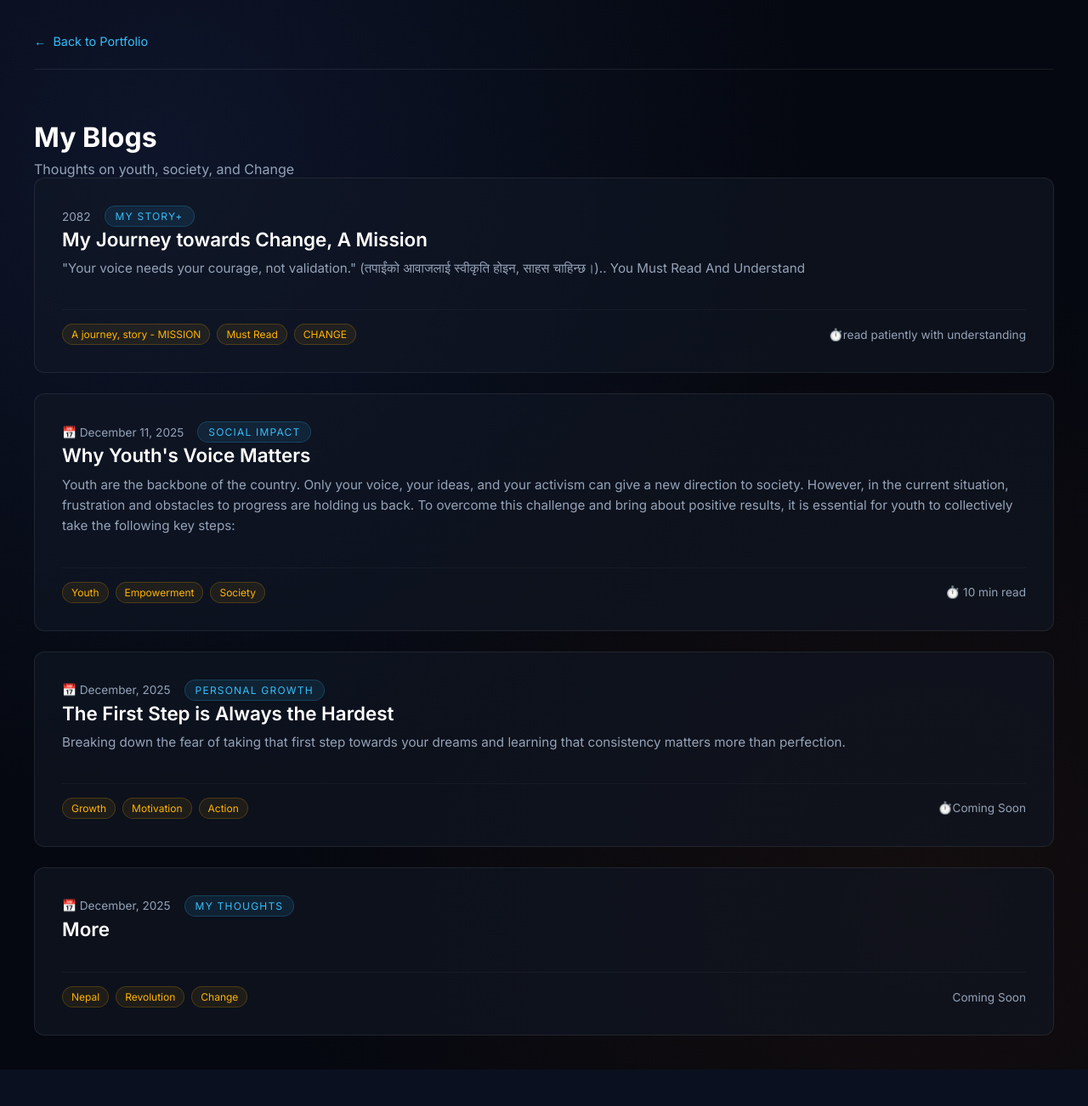
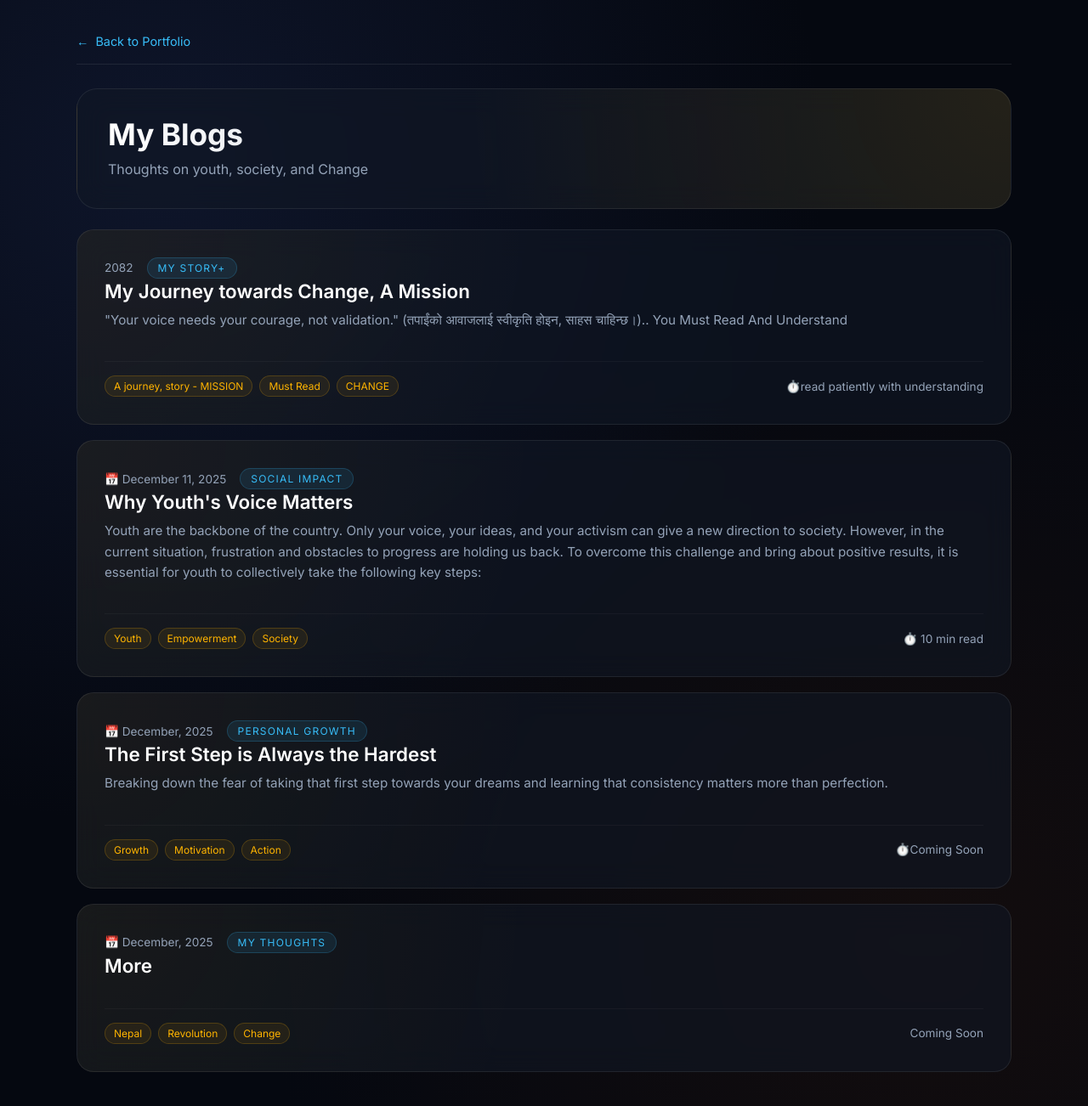
Before and after one commit to Rabin-Pandey44/Portfolio, a PHP site: page /blogs/ in a window 1280 px wide. Shown: the whole page at 85% size. Before the commit the page ends 1259 px from the top, so only its background shows below. Run offline with PHP 8.4, Linux system fonts and the light colour scheme.

Commit message:
git add .

```diff
--- a/blogs/styles.css
+++ b/blogs/styles.css
@@ -37,8 +37,9 @@
     }
 
     .wrapper {
-      max-width: 1200px;
+      max-width: 1100px;
       width: 100%;
+      animation: fadeIn 0.8s ease-out;
     }
 
     /* Header Navigation */
@@ -46,8 +47,8 @@
       display: flex;
       justify-content: space-between;
       align-items: center;
-      margin-bottom: 60px;
-      padding-bottom: 24px;
+      margin-bottom: 28px;
+      padding-bottom: 18px;
       border-bottom: 1px solid var(--border-light);
     }
 
@@ -63,28 +64,51 @@
 
     .back-link:hover {
       gap: 12px;
+      color: var(--accent-primary);
+    }
+
+    .back-link:focus-visible,
+    .blog-card:focus-visible {
+      outline: 2px solid var(--accent-primary);
+      outline-offset: 4px;
+    }
+
+    .page-title {
+      margin-bottom: 24px;
+      padding: 32px 36px;
+      border: 1px solid var(--border-light);
+      border-radius: 24px;
+      background: radial-gradient(circle at top right, rgba(255, 180, 0, 0.1), transparent 58%), var(--bg-card);
+      backdrop-filter: var(--glass-blur);
+      -webkit-backdrop-filter: var(--glass-blur);
     }
 
     .page-title h1 {
-      font-size: 2rem;
+      font-size: 2.2rem;
+      line-height: 1.2;
       margin-bottom: 8px;
+      background: linear-gradient(to right, #fff, #94a3b8);
+      background-clip: text;
+      -webkit-background-clip: text;
+      -webkit-text-fill-color: transparent;
     }
 
     .page-title p {
       color: var(--text-muted);
       font-size: 1rem;
+      line-height: 1.6;
     }
 
     /* Blogs Grid */
     .blogs-container {
       display: grid;
-      gap: 24px;
+      gap: 18px;
     }
 
     .blog-card {
-      background: var(--bg-card);
+      background: radial-gradient(circle at top left, rgba(255, 180, 0, 0.055), transparent 48%), var(--bg-card);
       border: 1px solid var(--border-light);
-      border-radius: 12px;
+      border-radius: 20px;
       padding: 32px;
       transition: var(--transition);
       cursor: pointer;
@@ -95,6 +119,23 @@
       display: flex;
       flex-direction: column;
       gap: 16px;
+      backdrop-filter: var(--glass-blur);
+      -webkit-backdrop-filter: var(--glass-blur);
+      animation: cardReveal 0.55s ease-out both;
+    }
+
+    .blog-card:nth-child(2) { animation-delay: 0.08s; }
+    .blog-card:nth-child(3) { animation-delay: 0.16s; }
+    .blog-card:nth-child(4) { animation-delay: 0.24s; }
+
+    @keyframes fadeIn {
+      from { opacity: 0; }
+      to { opacity: 1; }
+    }
+
+    @keyframes cardReveal {
+      from { opacity: 0; }
+      to { opacity: 1; }
     }
 
     .blog-card::before {
@@ -113,6 +154,7 @@
       border-color: var(--accent-primary);
       background: var(--bg-card-hover);
       transform: translateY(-4px);
+      box-shadow: 0 18px 40px rgba(0, 0, 0, 0.28), 0 0 24px rgba(255, 180, 0, 0.07);
     }
 
     .blog-card:hover::before {
@@ -233,6 +275,10 @@
         font-size: 1.6rem;
       }
 
+      .page-title {
+        padding: 28px;
+      }
+
       .blog-card {
         padding: 24px;
       }
@@ -262,6 +308,11 @@
         font-size: 1.4rem;
       }
 
+      .page-title {
+        padding: 24px 20px;
+        border-radius: 18px;
+      }
+
       .blog-card {
         padding: 20px;
       }
@@ -269,6 +320,15 @@
       .blog-meta {
         flex-direction: column;
         gap: 8px;
+      }
+    }
+
+    @media (prefers-reduced-motion: reduce) {
+      *, *::before, *::after {
+        animation-duration: 0.01ms !important;
+        animation-iteration-count: 1 !important;
+        scroll-behavior: auto !important;
+        transition-duration: 0.01ms !important;
       }
     }
 
```
